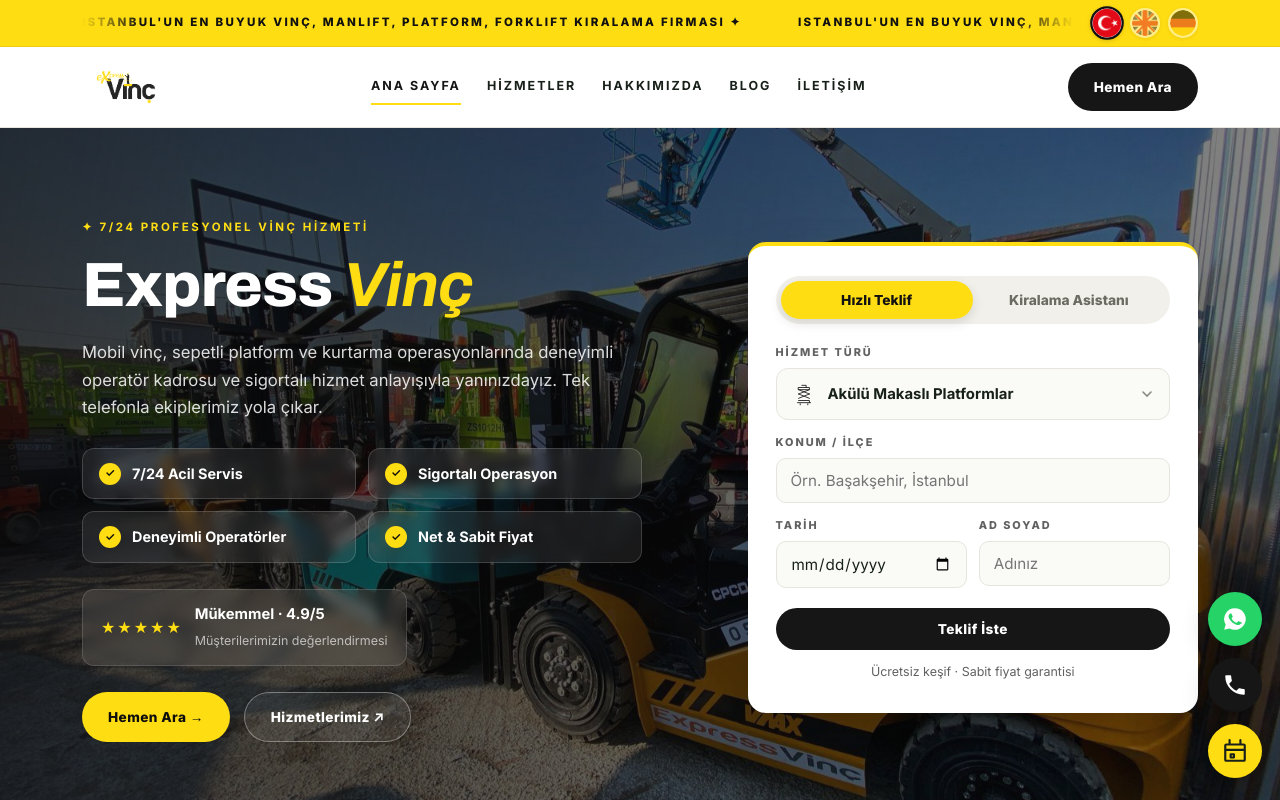
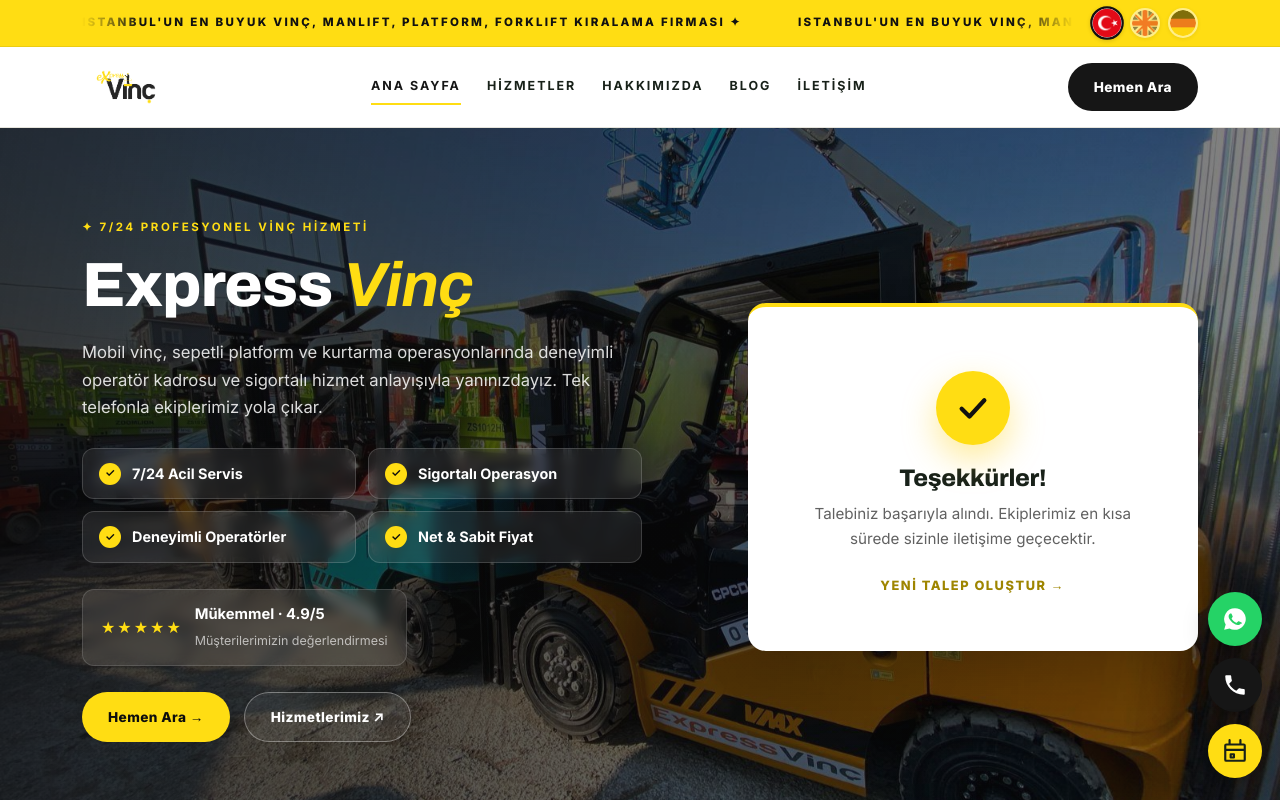
Before and after one commit to fatihemincakiroglu/express-vinc, a Next.js app: page / in a window 1280 px wide. Both pictures are taken after a click on the button "Teklif İste". Shown: the top 800 px of the page. Built offline with nearby package versions, Linux system fonts and the light colour scheme.

Commit message:
Gonderim sonrasi tesekkur ekrani

```diff
--- a/app/globals.css
+++ b/app/globals.css
@@ -537,3 +537,23 @@
 
 .seo-credit{font-weight:700}
 .seo-credit:hover{color:#111}
+
+
+/* ---------- Teşekkür kutusu ---------- */
+.thanks-box{text-align:center;padding:34px 10px 22px;animation:dd-in .3s ease}
+.thanks-check{
+  width:74px;height:74px;margin:0 auto 20px;border-radius:50%;
+  background:var(--gold);color:#111;display:grid;place-items:center;
+  box-shadow:0 14px 34px rgba(255,205,0,.4);
+  animation:thanks-pop .45s cubic-bezier(.34,1.56,.64,1) both;
+}
+.thanks-check svg{width:34px;height:34px}
+@keyframes thanks-pop{from{transform:scale(.4);opacity:0}to{transform:scale(1);opacity:1}}
+.thanks-box h3{font-size:1.5rem;color:var(--ink);margin-bottom:9px}
+.thanks-box p{color:var(--muted);font-size:.95rem;max-width:34ch;margin:0 auto 20px}
+.thanks-again{
+  border:0;background:transparent;font-family:inherit;font-size:.8rem;font-weight:800;
+  letter-spacing:.12em;text-transform:uppercase;color:var(--gold-deep);cursor:pointer;padding:6px;
+}
+.thanks-again:hover{color:#111}
+@media (prefers-reduced-motion:reduce){.thanks-box,.thanks-check{animation:none}}
--- a/components/QuoteCard.jsx
+++ b/components/QuoteCard.jsx
@@ -5,6 +5,7 @@
 import Dropdown from "./Dropdown";
 import { CAT_ICONS } from "./CatIcons";
 import LocationInput from "./LocationInput";
+import ThanksBox from "./ThanksBox";
 
 // Kriterlere göre kategori önerisi (indeksler T[lang].cats sırasına göre)
 // 0 Akülü Makaslı · 1 Dizel Makaslı · 2 Dikey · 3 Eklemli · 4 Örümcek Plt · 5 Örümcek Vinç · 6 Araç Üstü · 7 Forklift
@@ -19,6 +20,7 @@
   const t = T[lang].quote;
   const cats = T[lang].cats;
   const [tab, setTab] = useState("teklif");
+  const [sent, setSent] = useState(false);
 
   // Hızlı Teklif
   const [form, setForm] = useState({ service: cats[0], location: "", date: "", name: "" });
@@ -30,6 +32,7 @@
       `${t.fService}: ${form.service}\n${t.fLocation}: ${form.location || "-"}\n` +
       `${t.fDate}: ${form.date || "-"}\n${t.fName}: ${form.name || "-"}`;
     window.open(`https://wa.me/${CONFIG.whatsapp}?text=${encodeURIComponent(msg)}`, "_blank");
+    setSent(true);
   };
 
   // Kiralama Asistanı
@@ -51,7 +54,16 @@
       `${t.fCarry}: ${t.carryOpts[carry]}\n${t.fPower}: ${t.powerOpts[power]}\n` +
       `${t.fHeight}: ${hMin || "?"}-${hMax || "?"} m\n${t.fSuggested}: ${names}`;
     window.open(`https://wa.me/${CONFIG.whatsapp}?text=${encodeURIComponent(msg)}`, "_blank");
+    setSent(true);
   };
+
+  if (sent) {
+    return (
+      <div className="quote-card">
+        <ThanksBox lang={lang} onReset={() => { setSent(false); setResult(null); }} />
+      </div>
+    );
+  }
 
   return (
     <div className="quote-card">
--- /dev/null
+++ b/components/ThanksBox.jsx
@@ -0,0 +1,15 @@
+import { T } from "@/lib/i18n";
+
+export default function ThanksBox({ lang = "tr", onReset }) {
+  const t = T[lang].quote;
+  return (
+    <div className="thanks-box" role="status">
+      <span className="thanks-check">
+        <svg viewBox="0 0 24 24" fill="none" stroke="currentColor" strokeWidth="3" strokeLinecap="round" strokeLinejoin="round"><path d="M4 12.5l5.5 5.5L20 6.5"/></svg>
+      </span>
+      <h3>{t.thanksH}</h3>
+      <p>{t.thanksP}</p>
+      <button type="button" className="thanks-again" onClick={onReset}>{t.thanksAgain} →</button>
+    </div>
+  );
+}
```
Also changed, not shown: components/ContactForm.jsx (+11 -0 lines), components/ReservationForm.jsx (+11 -0 lines), lib/i18n.js.
